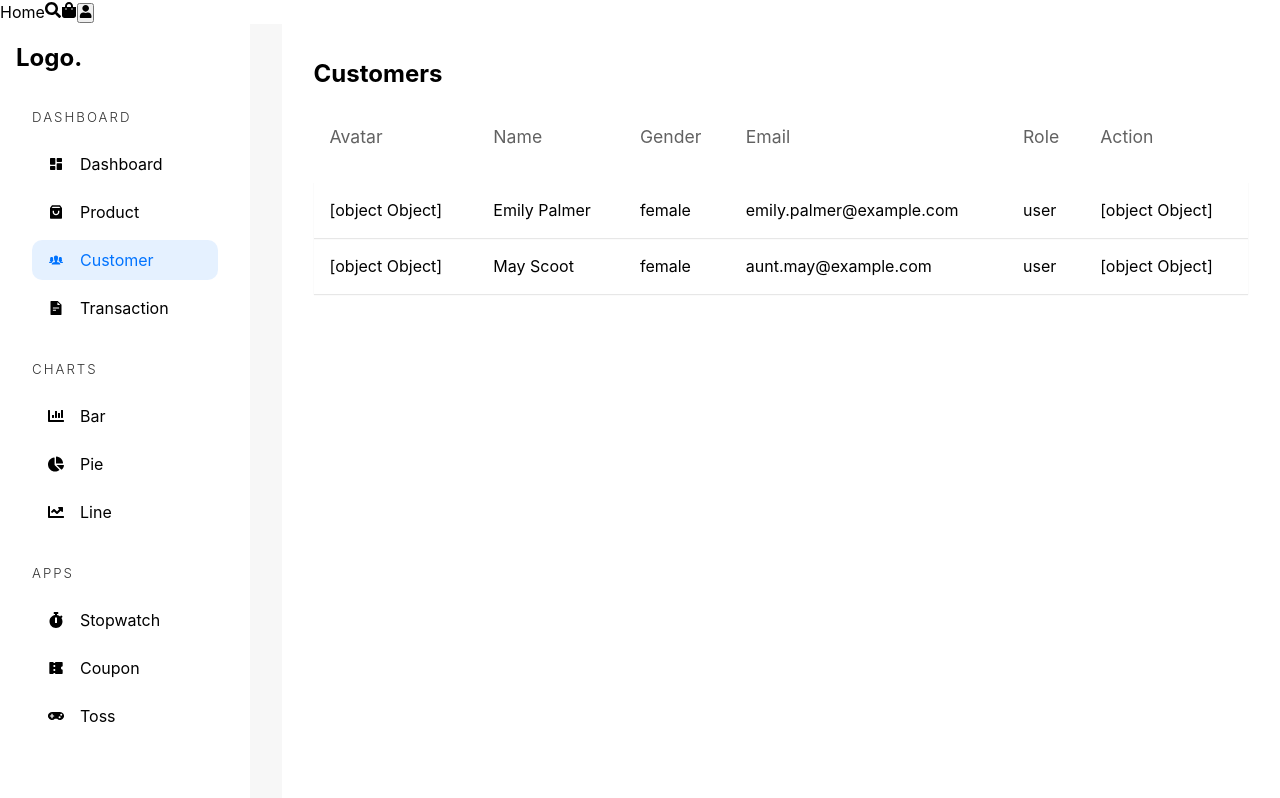
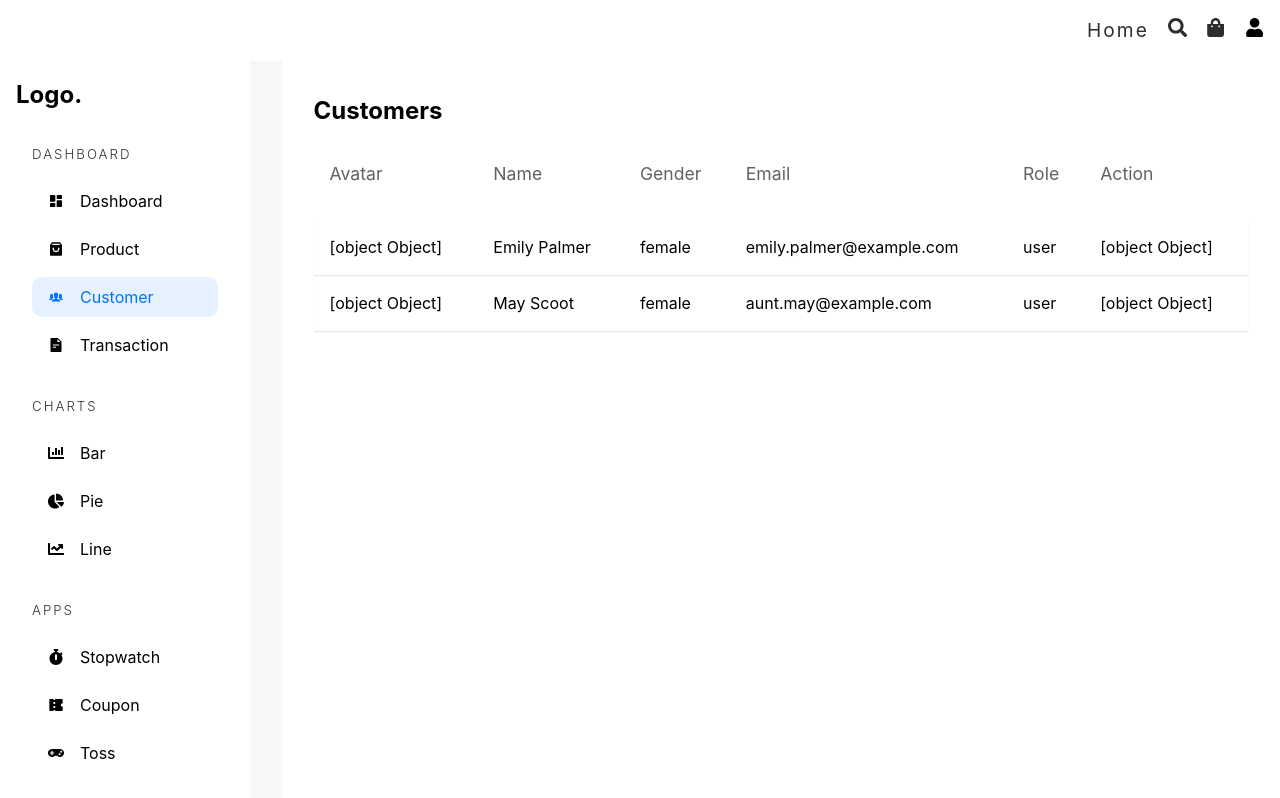
Before and after one commit to eng-Iqbal-hassan/ecommerce-frontend, a React (Vite) app in the folder ecommerce-frontend/: page /admin/customer in a window 1280 px wide. Shown: the top 798 px of the page. Built offline with nearby package versions, Linux system fonts and the light colour scheme.

Commit message:
header ui is completed

```diff
--- a/ecommerce-frontend/src/components/Header.tsx
+++ b/ecommerce-frontend/src/components/Header.tsx
@@ -7,22 +7,25 @@ const user = {"_id" : "defg", "role": "Admin"}
 const Header = () => {
 
     const [isOpen, setIsOpen] = useState<boolean>(false);
+    const logoutHandler = () => {
+        setIsOpen(false)
+    }
 
   return (
-    <nav>
-        <Link to="/">Home</Link>
-        <Link to="/search"><FaSearch /></Link>
-        <Link to="/cart"><FaShoppingBag /></Link>
+    <nav className="header">
+        <Link onClick={()=>setIsOpen(false)} to="/">Home</Link>
+        <Link onClick={()=>setIsOpen(false)} to="/search"><FaSearch /></Link>
+        <Link onClick={()=>setIsOpen(false)} to="/cart"><FaShoppingBag /></Link>
         {
             user?._id
             ? <>
                 <button onClick={()=>setIsOpen(prev => !prev)}><FaUser /></button>
                 <dialog open={isOpen}>
                     <div>
-                        {user.role === "Admin" && <Link to="/admin/dashboard">Admin</Link>}
+                        {user.role === "Admin" && <Link onClick={()=>setIsOpen(false)} to="/admin/dashboard">Admin</Link>}
                     </div>
-                    <Link to="/orders">orders</Link>
-                    <button><FaSignOutAlt /></button>
+                    <Link onClick={()=>setIsOpen(false)} to="/orders">orders</Link>
+                    <button onClick={logoutHandler}><FaSignOutAlt /></button>
                 </dialog>
               </>
             : <Link to="/cart"><FaSignInAlt /></Link>
--- a/ecommerce-frontend/src/styles/app.scss
+++ b/ecommerce-frontend/src/styles/app.scss
@@ -10,10 +10,19 @@
   box-sizing: border-box;
 }
 
+body {
+  user-select: none;
+}
+
 a {
   text-decoration: none;
   color: black;
 }
+
+$color1: white;
+$color2: rgb(46, 46, 46);
+$color3: rgb(0, 104, 136);
+
 
 .red {
   color: red;
@@ -32,6 +41,55 @@ a {
 @import "admin-styles/chart";
 @import "admin-styles/dashboardapp";
 @import "admin-styles/mediaquery";
+
+
+.header {
+  @include flex(row, flex-end, stretch, 1.2rem);
+  padding: 1rem;
+  a {
+    color: $color2;
+    letter-spacing: 2px;
+    font-size: 1.2rem;
+    &:hover {
+      color: $color3
+    }
+  }
+  button {
+    border: none;
+    font-size: 1.2rem;
+    cursor: pointer;
+    background: transparent;
+    &:hover {
+      color: $color3
+    }
+  }
+  dialog {
+    border: 1px solid #ccc;
+    border-radius: 5px;
+    padding: 10px;
+    width: 100px;
+    position: absolute;
+    left: calc(100% - 116px);
+    top: 8%;
+    > div {
+      @include flex(column, flex-start, center, 0.25rem)
+    }
+  }
+}
+
+
+
+
+
+
+
+
+
+
+
+
+
+
 
 .admin-container {
   @include grid(1fr 4fr, 2rem);
```
